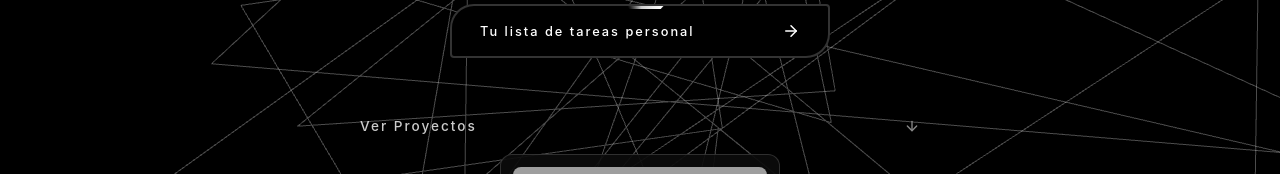
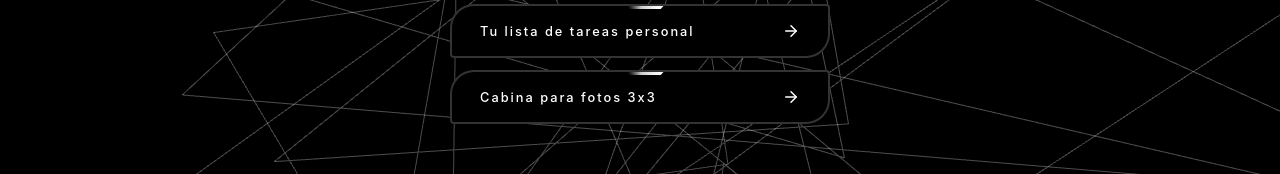
Before and after one commit to DevSiuxs/Edson-Gaxiola, a React (Vite) app: page / in a window 1280 px wide. Shown: the part 394-568 px from the top of the page. Built offline with nearby package versions, Linux system fonts and the light colour scheme; grey boxes are pictures that could not be loaded.

Commit message:
cabina proyecto principal

```diff
--- a/src/App.jsx
+++ b/src/App.jsx
@@ -105,6 +105,10 @@ export default function App() {
             className="primary-btn"
             target="_blank" ><span> Tu lista de tareas personal</span> <ArrowRight size={18} />
             </a>
+            <a href="https://cabina-de-fotos-3x3.web.app/"
+            className="primary-btn"
+            target="_blank" ><span>Cabina para fotos 3x3</span> <ArrowRight size={18} />
+            </a>
 
           </div>
         </section>
```
